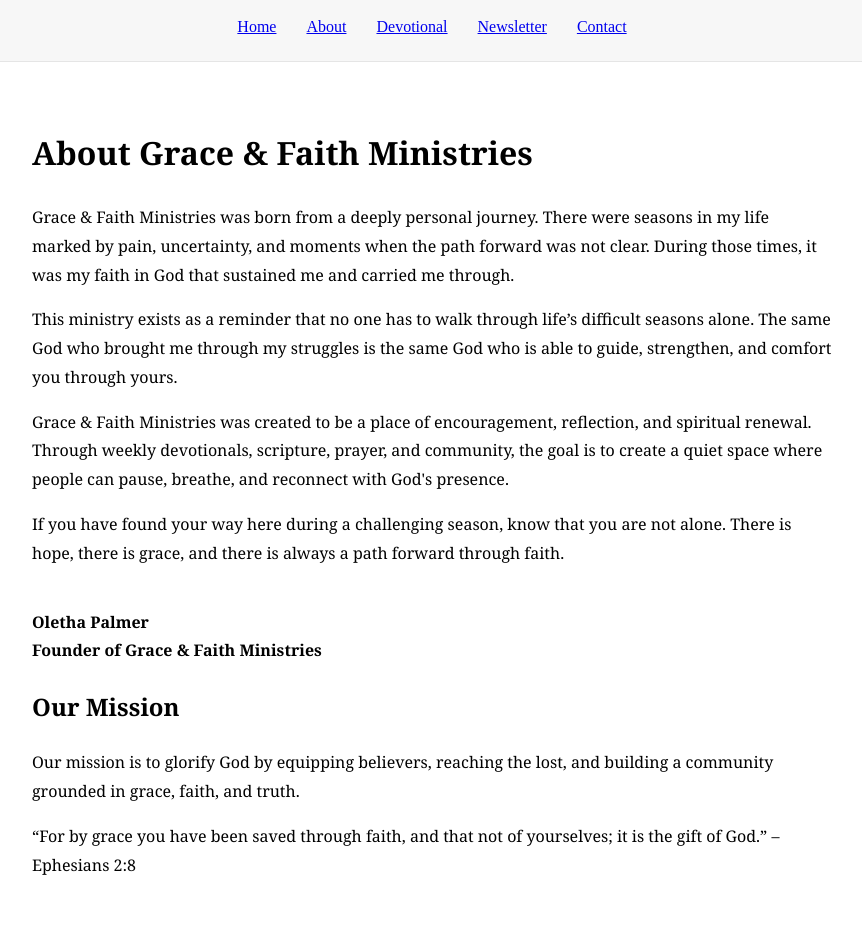
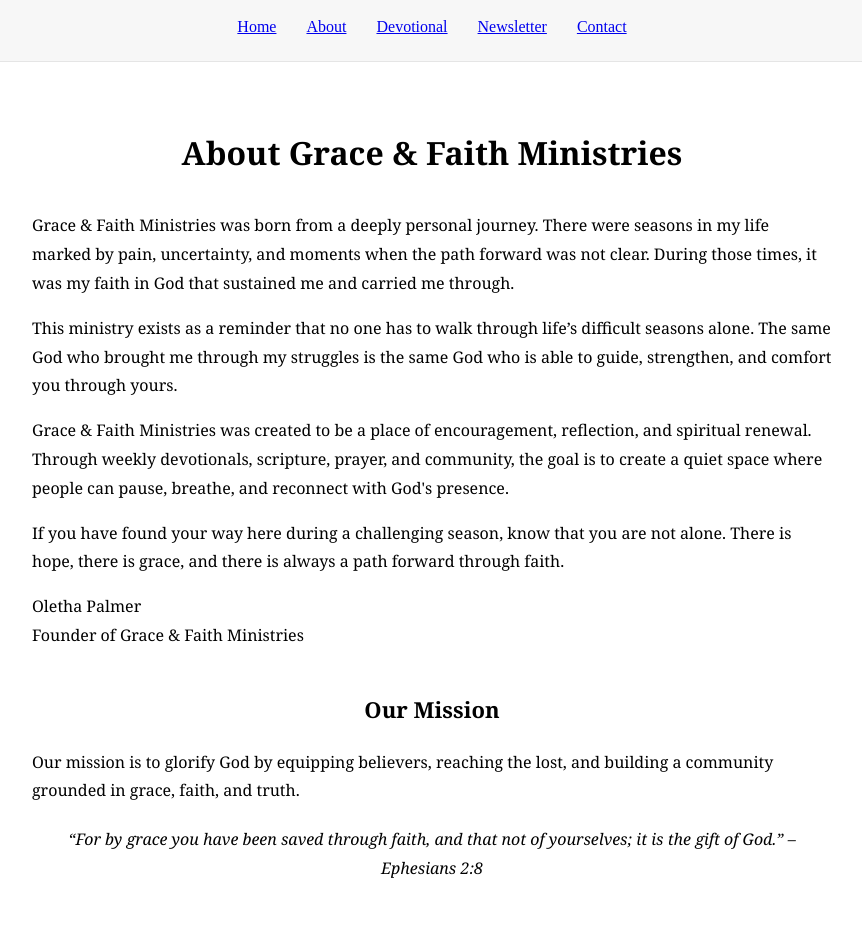
Before and after one commit to luwatt6-del/grace-and-faith, a Next.js app: page /about in a window 1280 px wide. Shown: the part 85-1032 px from the top of the page, without its empty margins (208-1070 px from the left). Built offline with nearby package versions, Linux system fonts and the light colour scheme.

Commit message:
Update page.js

```diff
--- a/app/about/page.js
+++ b/app/about/page.js
@@ -2,7 +2,7 @@ export default function AboutPage() {
   return (
     <div style={styles.container}>
 
-      <h1>About Grace & Faith Ministries</h1>
+      <h1 style={styles.title}>About Grace & Faith Ministries</h1>
 
       <p>
         Grace & Faith Ministries was born from a deeply personal journey.
@@ -35,14 +35,17 @@ export default function AboutPage() {
         Oletha Palmer<br/>
         Founder of Grace & Faith Ministries
       </p>
- <h2>Our Mission</h2>
+
+
+
+ <h2 style={styles.mission}>Our Mission</h2>
 
 <p>
 Our mission is to glorify God by equipping believers, reaching the lost,
 and building a community grounded in grace, faith, and truth.
 </p>
 
-<p>
+<p style={styles.scripture}>
 “For by grace you have been saved through faith, and that not of yourselves;
 it is the gift of God.” – Ephesians 2:8
 </p>
@@ -62,8 +65,17 @@ title: {
   textAlign: "center",
   marginBottom: "30px"
 },
-  signature: {
-    marginTop: "40px",
-    fontWeight: "600"
-  }
+
+mission: {
+  textAlign: "center",
+  marginTop: "40px",
+  fontWeight: "700",
+  fontSize: "22px"
+},
+
+scripture: {
+  textAlign: "center",
+  fontStyle: "italic",
+  marginTop: "20px"
+},
 };
```
